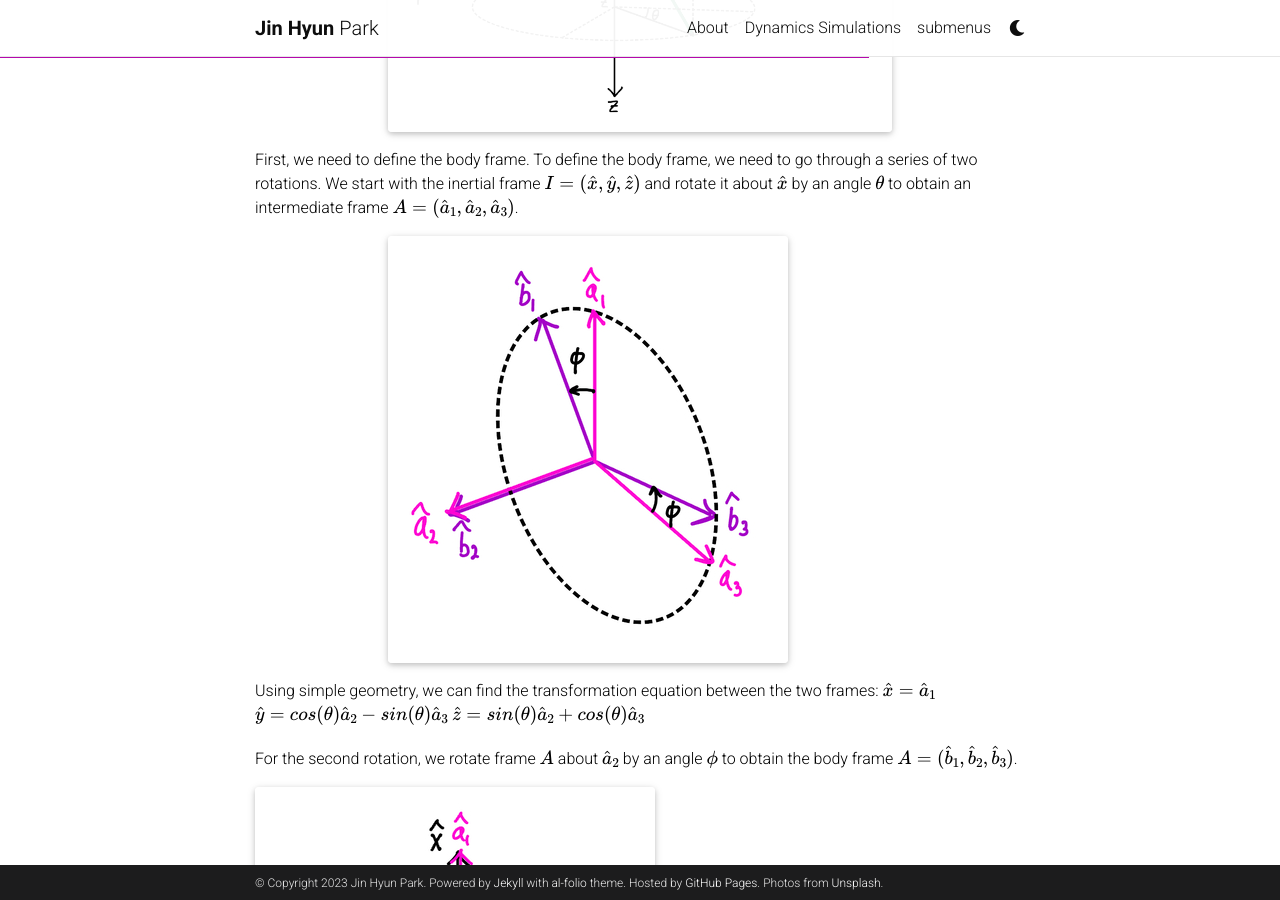
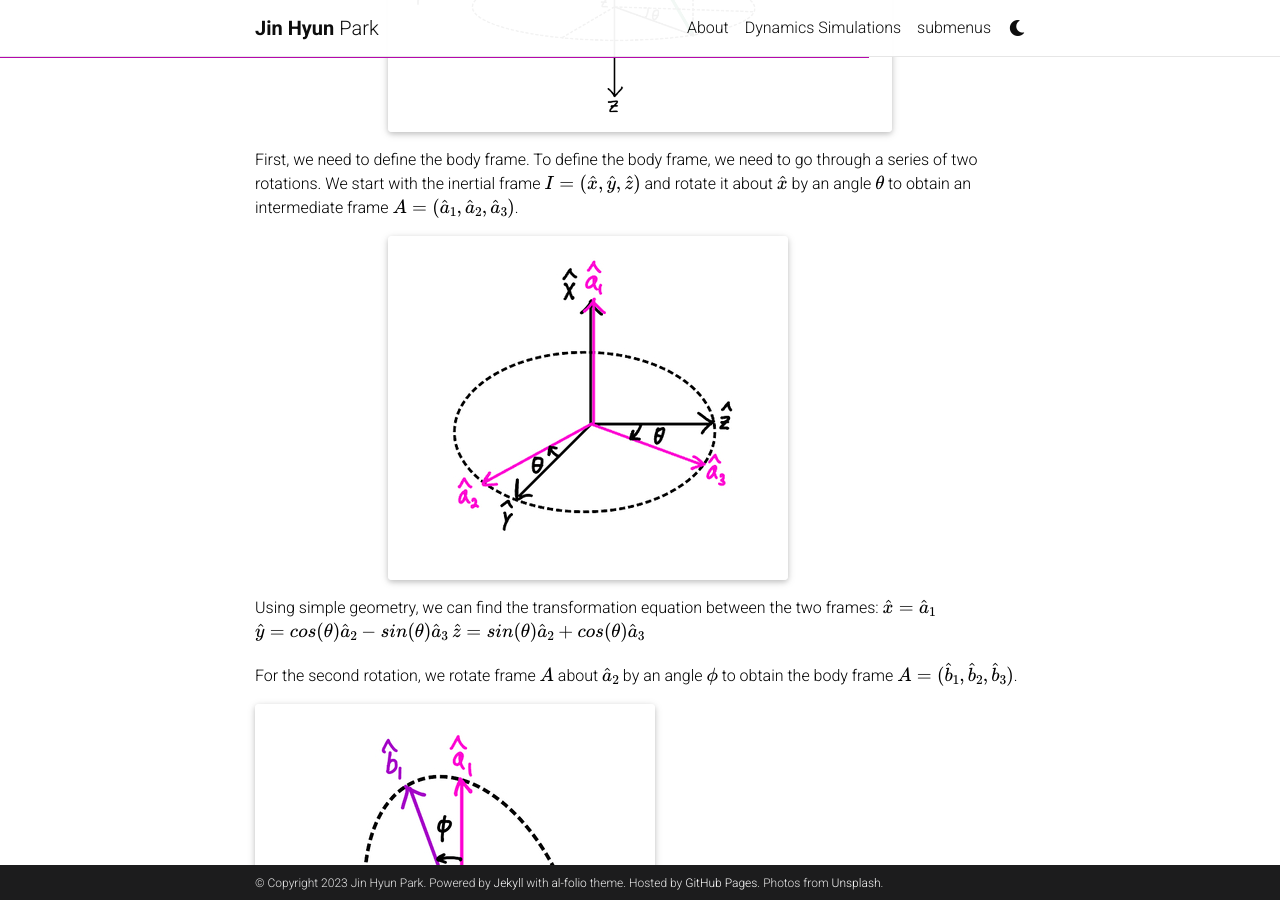
Before and after one commit to jinhyunpark2459/jinhyunpark2459.github.io, a Jekyll site: the page built from _projects/single_pendulum.md, in a window 1280 px wide and 900 px high, scrolled down 838 px. Built offline with Jekyll 4.4.1, drawn with Linux system fonts in a browser that asks for light colours; full-size pictures stand in for the smaller copies a plugin makes; comment, search, counter and statistics services are not loaded; a style sheet for code colours, icons or effects is not loaded.

Commit message:
Update single_pendulum.md

```diff
--- a/_projects/single_pendulum.md
+++ b/_projects/single_pendulum.md
@@ -28,28 +28,25 @@ First, we need to define the body frame. To define the body frame, we need to go
 
 <div class="row justify-content-sm-center">
     <div class="col-sm-8 mt-3 mt-md-0">
-        {% include figure.html path="assets/img/rotation2.jpg" class="img-fluid rounded z-depth-1" %}
+        {% include figure.html path="assets/img/rotation1.jpg" class="img-fluid rounded z-depth-1" %}
     </div>
 </div>
 
 
 Using simple geometry, we can find the transformation equation between the two frames:
 $$
-\hat{x}=\hat{a}_1
+\hat{x}=\hat{a}_1$$
 $$
+\hat{y}=cos(\theta)\hat{a}_2-sin(\theta)\hat{a}_3$$
 $$
-\hat{y}=cos(\theta)\hat{a}_2-sin(\theta)\hat{a}_3
-$$
-$$
-\hat{z}=sin(\theta)\hat{a}_2+cos(\theta)\hat{a}_3
-$$
+\hat{z}=sin(\theta)\hat{a}_2+cos(\theta)\hat{a}_3$$
 
 For the second rotation, we rotate frame $$A$$ about $$\hat{a}_2$$ by an angle $$\phi$$ to obtain the body frame $$A=(\hat{b}_1,\hat{b}_2,\hat{b}_3)$$.
 
 <p align="center">
 <div class="row mt-3">
     <div class="col-sm mt-3 mt-md-0">
-        {% include figure.html path="assets/img/rotation1.jpg" class="img-fluid rounded z-depth-1" %}
+        {% include figure.html path="assets/img/rotation2.jpg" class="img-fluid rounded z-depth-1" %}
     </div>
 </div>
 </p>
```
